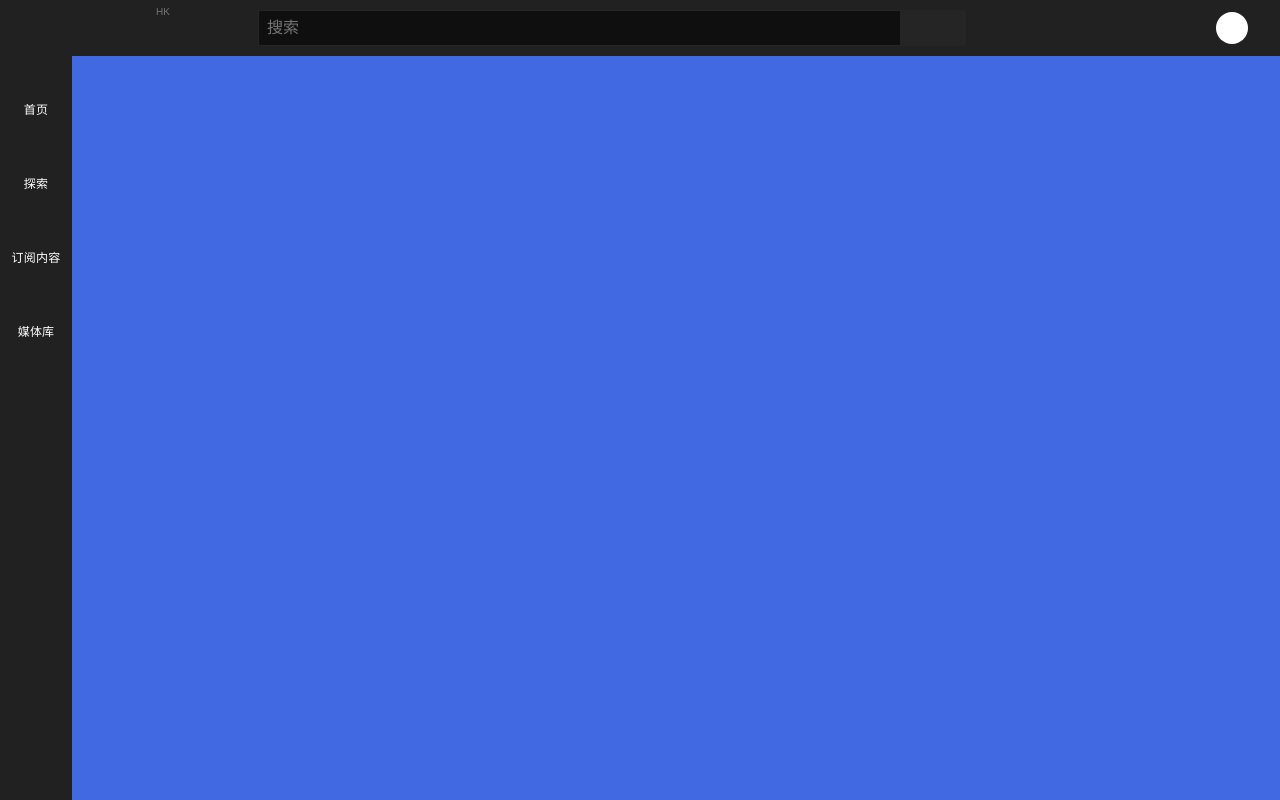
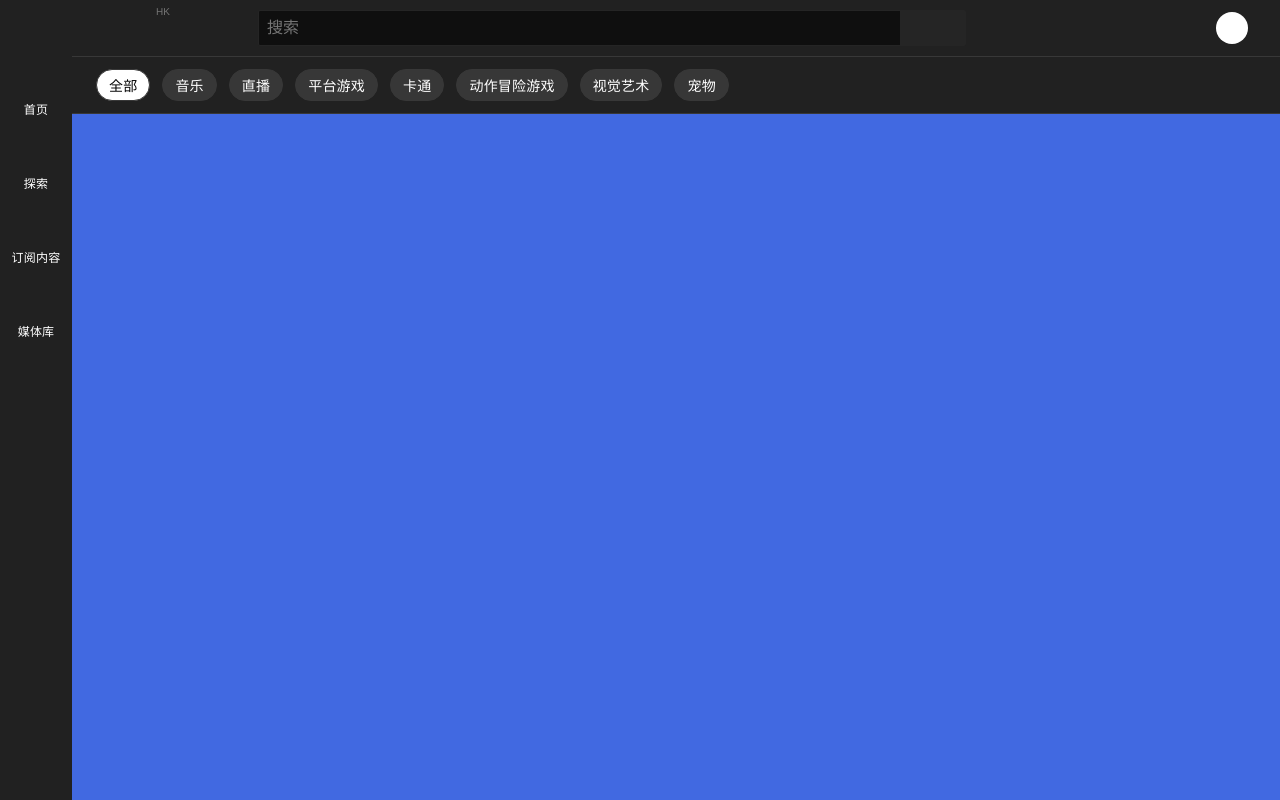
Before and after one commit to kkkktaci/vue-youtube, a Vue app: page / in a window 1280 px wide. Built offline with nearby package versions, Linux system fonts and the light colour scheme.

Commit message:
Add main page header

```diff
--- a/src/components/Home.vue
+++ b/src/components/Home.vue
@@ -9,7 +9,7 @@
 <script setup>
 import Header from './Header/Header.vue'
 import Drawer from './Drawer/Drawer.vue'
-import MainPage from './MainPage.vue'
+import MainPage from './MainPage/MainPage.vue'
 </script>
 
 <style scoped>
--- /dev/null
+++ b/src/components/MainPage/Header/Header.vue
@@ -0,0 +1,41 @@
+<template>
+  <div class="header-container">
+    <Pill :title="FILTER_ALL" :onSelected="onSelected" :isSelected="currentFilter === FILTER_ALL"></Pill>
+    <Pill
+      v-for="title in filters"
+      :title="title"
+      :onSelected="onSelected"
+      :isSelected="currentFilter === title"
+    ></Pill>
+  </div>
+</template>
+
+<script setup>
+import { computed, ref } from 'vue'
+
+import Pill from './Pill.vue'
+
+const FILTER_ALL = '全部'
+
+const currentFilter = ref(FILTER_ALL)
+
+// TODO
+const filters = ['音乐', '直播', '平台游戏', '卡通', '动作冒险游戏', '视觉艺术', '宠物']
+
+const onSelected = value => {
+  console.log('filter select', value)
+  currentFilter.value = value
+}
+</script>
+
+<style scoped>
+  .header-container {
+    /* height: 56px; */
+    display: flex;
+    overflow-y: scroll;
+    padding: 12px 24px;
+    background-color: var(--v-primary-color);
+    border-top: 1px solid var(--v-drawer-divid-color);
+    border-bottom: 1px solid var(--v-drawer-divid-color);
+  }
+</style>
--- /dev/null
+++ b/src/components/MainPage/Header/Pill.vue
@@ -0,0 +1,44 @@
+<template>
+  <div
+    v-if="title"
+    class="filter-container drawer-item-title"
+    :class="{ selected: isSelected }"
+    @click="onPillClick"
+  >
+    {{ title }}
+  </div>
+</template>
+
+<script setup>
+const props = defineProps({
+  title: String,
+  onSelected: Function,
+  isSelected: {
+    type: Boolean,
+    default: false
+  }
+})
+
+const onPillClick = () => {
+  props.onSelected && props.onSelected(props.title)
+}
+</script>
+
+<style scoped>
+  .filter-container {
+    box-sizing: border-box;
+    padding: 8px 12px;
+    height: 32px;
+    border-radius: 16px;
+    color: var(--v-text-pill-color);
+    background-color: var(--v-pill-background);
+    border: 1px solid var(--v-drawer-divid-color);
+    margin-right: 12px;
+    white-space: nowrap;
+    cursor: pointer;
+  }
+  .selected {
+    color: var(--v-text-pill-selected-color);
+    background-color: var(--v-pill-select-background);
+  }
+</style>
--- a/src/components/MainPage.vue
+++ b/src/components/MainPage/MainPage.vue
@@ -1,6 +1,12 @@
 <template>
-  <div class="main-page"></div>
+  <div class="main-page">
+    <Header></Header>
+  </div>
 </template>
+
+<script setup>
+import Header from './Header/Header.vue'
+</script>
 
 <style scoped>
   .main-page {
--- a/variable.css
+++ b/variable.css
@@ -8,12 +8,16 @@
   --v-drawer-divid-color: rgb(229, 229, 229);
   --v-drawer-item-active: rgb(229, 229, 229);
   --v-icon-inactive: #606060;
+  --v-pill-background: rgb(242, 242, 242);
+  --v-pill-select-background: black;
 
   --v-mini-max-width: 1330px;
 
   /* text */
   --v-text-primary: #030303;
   --v-text-secondary: #606060;
+  --v-text-pill-color: black;
+  --v-text-pill-selected-color: white;
 
   --v-top-bar-height: 56px;
   --v-item-height: 40px;
@@ -47,10 +51,14 @@
   --v-drawer-divid-color: rgb(56, 56, 56);
   --v-drawer-item-active: rgb(56, 56,56);
   --v-icon-inactive: #909090;
+  --v-pill-background: rgb(55, 55, 55);
+  --v-pill-select-background: white;
 
   /* text */
   --v-text-primary: #fff;
   --v-text-secondary: #aaa;
+  --v-text-pill-color: white;
+  --v-text-pill-selected-color: black;
 }
 
 .drawer-item-title {
```
